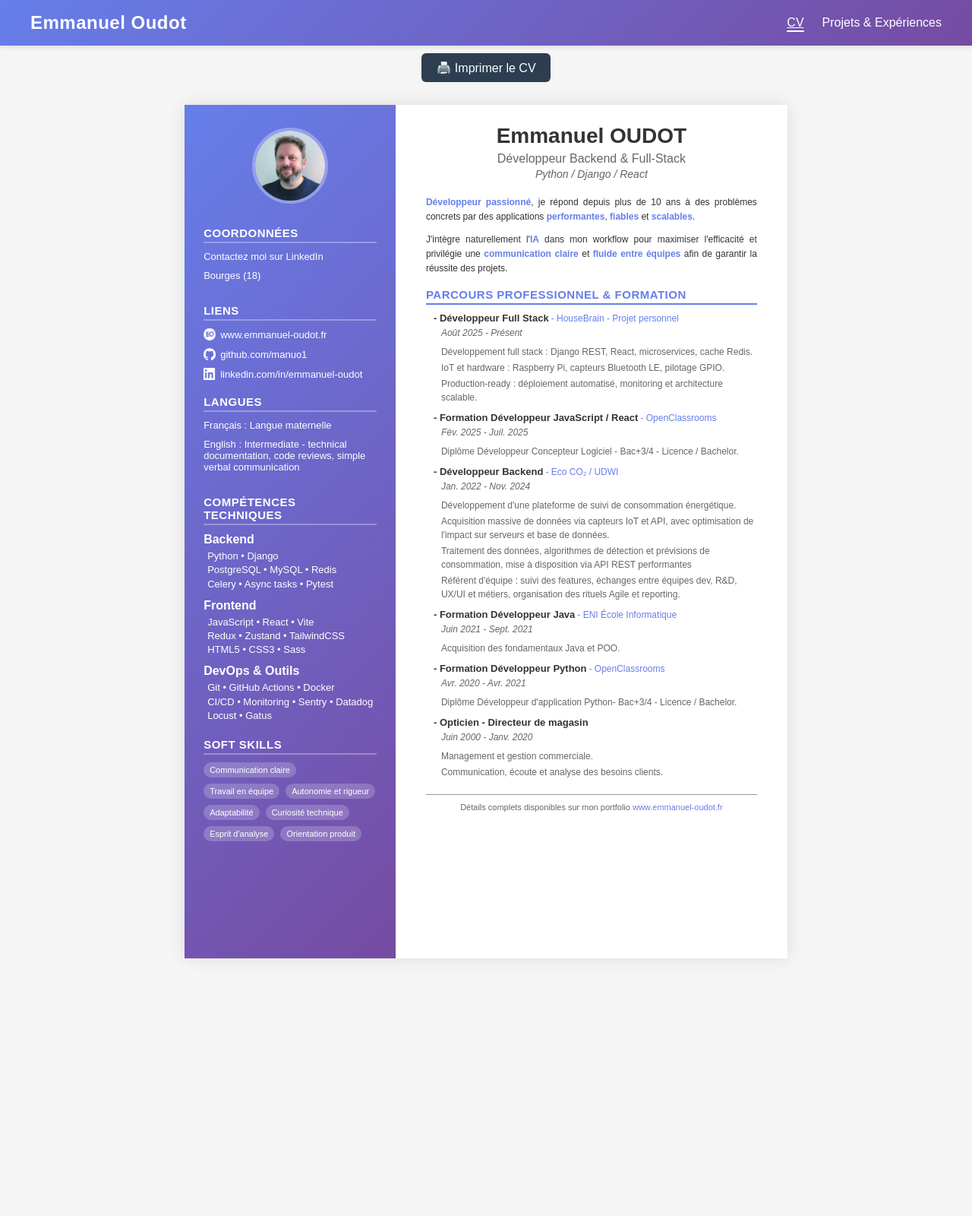
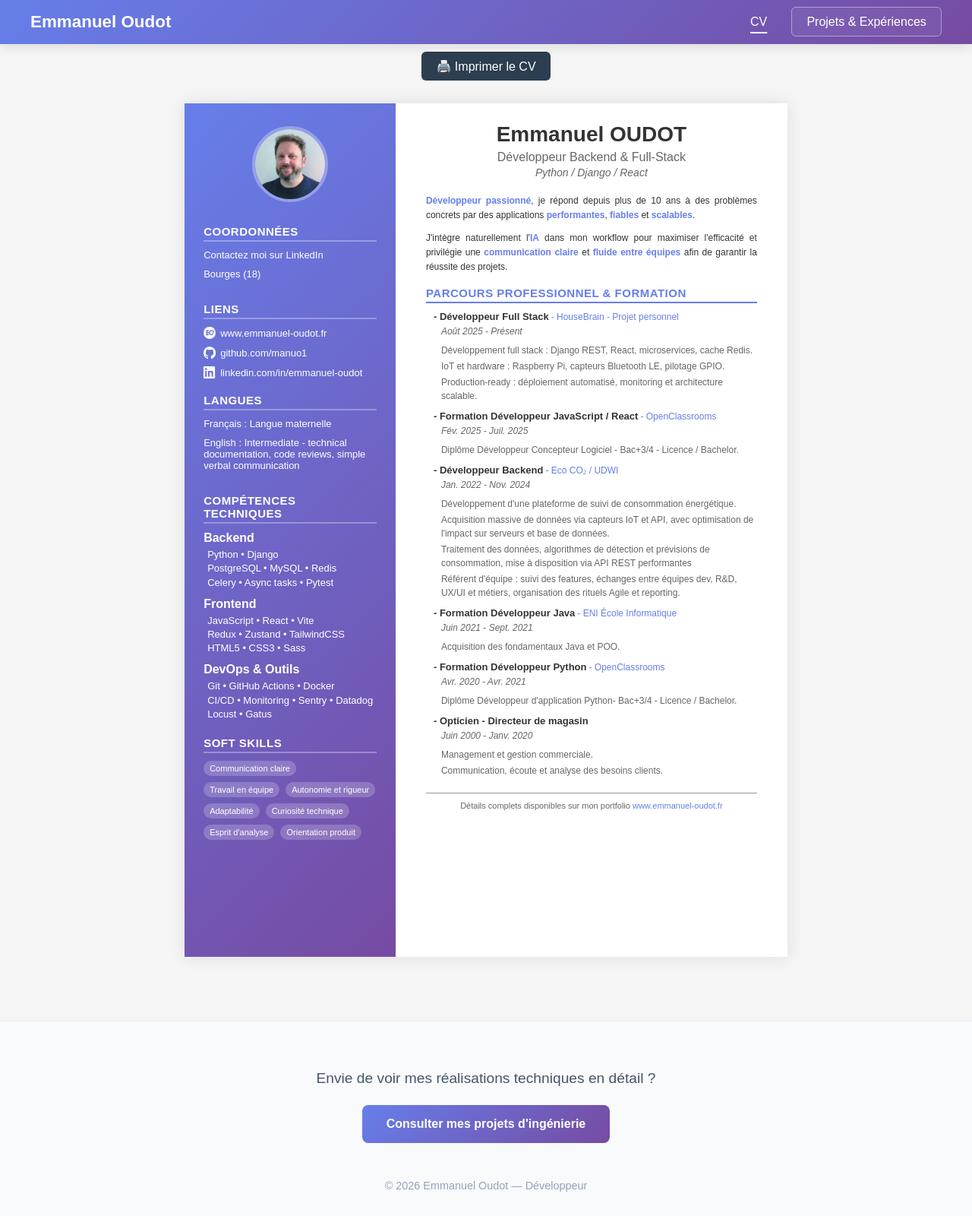
Before and after one commit to manuo1/job-search-portfolio, a React (Vite) app: page /cv in a window 1280 px wide. Shown: the whole page at 76% size. Before the commit the page ends 1281 px from the top, so only its background shows below. Built offline with nearby package versions, Linux system fonts and the light colour scheme.

Commit message:
feat: add sticky navigation and footer with CTA for experiences

```diff
--- a/src/App.jsx
+++ b/src/App.jsx
@@ -1,12 +1,16 @@
 import React from "react";
 import Router from "./router/Router";
 import Header from "./components/Header/Header";
+import Footer from "./components/Footer/Footer";
 
 function App() {
   return (
     <>
       <Header />
-      <Router />
+      <main style={{ minHeight: "80vh" }}>
+        <Router />
+      </main>
+      <Footer />
     </>
   );
 }
--- /dev/null
+++ b/src/components/Footer/Footer.jsx
@@ -0,0 +1,27 @@
+import React from "react";
+import { Link, useLocation } from "react-router-dom";
+import styles from "./Footer.module.scss";
+
+function Footer() {
+  const location = useLocation();
+
+  return (
+    <footer className={styles.footer}>
+      <div className={styles.container}>
+        {location.pathname === "/cv" && (
+          <div className={styles.cta}>
+            <p>Envie de voir mes réalisations techniques en détail ?</p>
+            <Link to="/experiences" className={styles.btn}>
+              Consulter mes projets d'ingénierie
+            </Link>
+          </div>
+        )}
+        <div className={styles.bottom}>
+          <p>© 2026 Emmanuel Oudot — Développeur</p>
+        </div>
+      </div>
+    </footer>
+  );
+}
+
+export default Footer;
--- /dev/null
+++ b/src/components/Footer/Footer.module.scss
@@ -0,0 +1,45 @@
+@use "../../styles/variables";
+
+.footer {
+  background: #f8fafc;
+  padding: 4rem 2rem 2rem;
+  border-top: 1px solid #e2e8f0;
+  margin-top: 4rem;
+}
+
+.container {
+  max-width: 800px;
+  margin: 0 auto;
+  text-align: center;
+}
+
+.cta {
+  margin-bottom: 3rem;
+
+  p {
+    font-size: 1.2rem;
+    color: #475569;
+    margin-bottom: 1.5rem;
+  }
+}
+
+.btn {
+  display: inline-block;
+  background: variables.$color-navbar;
+  color: white;
+  padding: 1rem 2rem;
+  border-radius: 8px;
+  text-decoration: none;
+  font-weight: 600;
+  transition: transform 0.2s ease;
+
+  &:hover {
+    transform: translateY(-2px);
+    box-shadow: 0 4px 12px rgba(0, 0, 0, 0.1);
+  }
+}
+
+.bottom {
+  font-size: 0.9rem;
+  color: #94a3b8;
+}
--- a/src/components/Header/Header.jsx
+++ b/src/components/Header/Header.jsx
@@ -1,5 +1,5 @@
 import React from "react";
-import { Link, NavLink } from "react-router-dom";
+import { NavLink } from "react-router-dom";
 import styles from "./Header.module.scss";
 
 function Header() {
--- a/src/components/Header/Header.module.scss
+++ b/src/components/Header/Header.module.scss
@@ -2,10 +2,13 @@
 @use "../../styles/variables";
 
 .header {
+  position: sticky;
+  top: 0;
+  z-index: 1000;
   background: variables.$color-navbar;
   color: variables.$color-text-inverse;
   padding: 1rem 2rem;
-  box-shadow: 0 2px 6px rgba(0, 0, 0, 0.1);
+  box-shadow: 0 4px 15px rgba(0, 0, 0, 0.1);
 }
 
 .container {
@@ -17,81 +20,45 @@
 }
 
 .brand {
-  font-size: 1.5rem;
+  font-size: 1.4rem;
   font-weight: 700;
-  letter-spacing: 0.5px;
+  margin: 0;
 }
 
 .navList {
   display: flex;
-  gap: 1.5rem;
+  align-items: center;
+  gap: 2rem;
   list-style: none;
   margin: 0;
   padding: 0;
-}
 
-a {
-  color: variables.$color-text-inverse;
-  font-weight: 500;
-  position: relative;
-  transition: color 0.3s ease;
+  li a {
+    color: variables.$color-text-inverse;
+    font-weight: 500;
+    text-decoration: none;
+    transition: all 0.3s ease;
 
-  &:hover {
-    color: color.adjust(variables.$color-text-inverse, $lightness: 10%);
+    &:hover {
+      opacity: 0.8;
+    }
   }
 }
 
 .active {
-  &::after {
-    content: "";
-    position: absolute;
-    bottom: -4px;
-    left: 0;
-    width: 100%;
-    height: 2px;
-    background: variables.$color-text-inverse;
-    border-radius: 2px;
-  }
+  text-decoration: underline !important;
+  text-underline-offset: 8px;
+  text-decoration-thickness: 2px !important;
 }
 
 .highlight {
-  position: relative;
-  display: inline-block;
-  color: variables.$color-text-inverse;
-  font-weight: 500;
-  background: linear-gradient(
-    120deg,
-    variables.$color-primary 0%,
-    variables.$color-primary 50%,
-    variables.$color-text-inverse 50%,
-    variables.$color-text-inverse 100%
-  );
-  background-size: 220% 100%;
-  background-position: 100% 0;
-  -webkit-background-clip: text;
-  -webkit-text-fill-color: transparent;
+  border: 1px solid rgba(255, 255, 255, 0.4);
+  padding: 0.6rem 1.2rem;
+  border-radius: 6px;
+  background: rgba(255, 255, 255, 0.05);
 
-  animation: textSweep 1.2s ease-in-out 2, zoomPulse 1.2s ease-in-out 2;
-}
-
-@keyframes textSweep {
-  0% {
-    background-position: 100% 0;
-  }
-  50% {
-    background-position: 0 0;
-  }
-  100% {
-    background-position: 100% 0;
+  &:hover {
+    background: rgba(255, 255, 255, 0.15);
+    border-color: white;
   }
 }
-
-@keyframes zoomPulse {
-  0%,
-  100% {
-    transform: scale(1);
-  }
-  50% {
-    transform: scale(1.1);
-  }
-}
--- a/src/pages/Cv/CvPrint.module.scss
+++ b/src/pages/Cv/CvPrint.module.scss
@@ -1,12 +1,13 @@
 @use "../../styles/cv-variables";
 
 @media print {
-  // Hide navbar
   :global(header),
   :global(.header),
   :global(nav),
   :global(.navbar),
-  :global(.navigation) {
+  :global(.navigation),
+  :global(footer),
+  :global(.footer) {
     display: none !important;
   }
 
```
